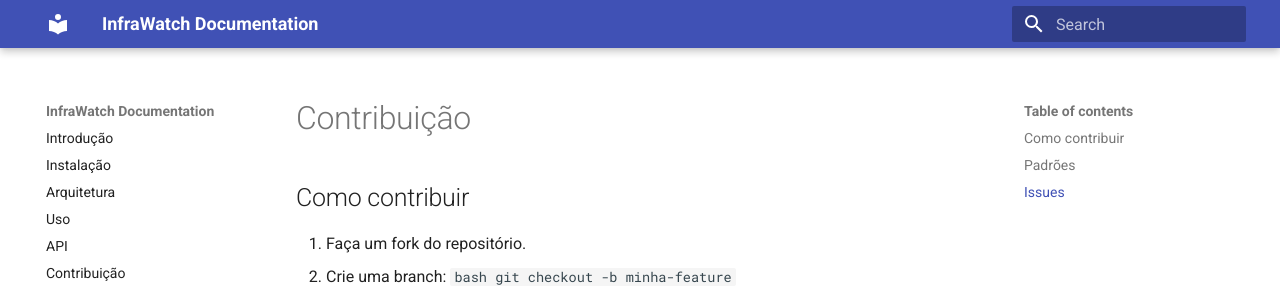
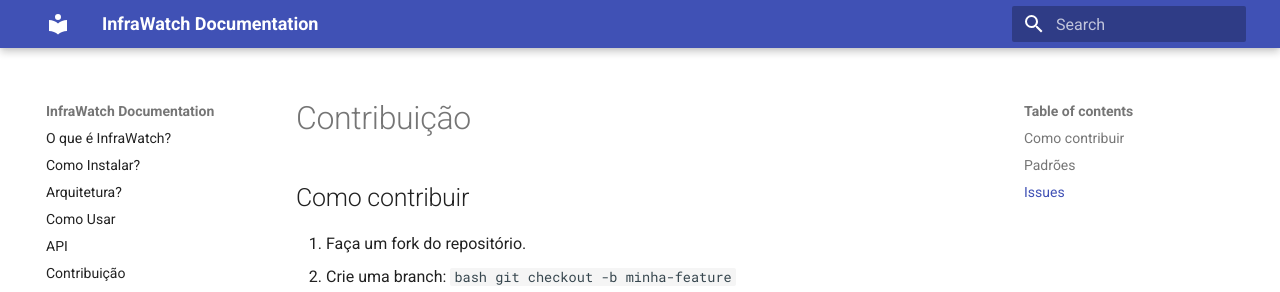
Before and after one commit to mariosalembe23/infrawatch, an MkDocs documentation site: the page built from docs/contribuicao.md, in a window 1280 px wide. Shown: the top 292 px of the page. Built offline with MkDocs 1.6.1 and Material for MkDocs 9.7.7, drawn with Linux system fonts in a browser that asks for light colours.

Commit message:
nav bar changed

```diff
--- a/mkdocs.yml
+++ b/mkdocs.yml
@@ -3,10 +3,10 @@ theme:
   name: material
 
 nav:
-  - Introdução: docs/introducao.md
-  - Instalação: docs/instalacao.md
-  - Arquitetura: docs/arquitetura.md
-  - Uso: docs/uso.md
+  - O que é InfraWatch?: docs/introducao.md
+  - Como Instalar?: docs/instalacao.md
+  - Arquitetura?: docs/arquitetura.md
+  - Como Usar: docs/uso.md
   - API: docs/api.md
   - Contribuição: docs/contribuicao.md
   - Roadmap: docs/roadmap.md
```
